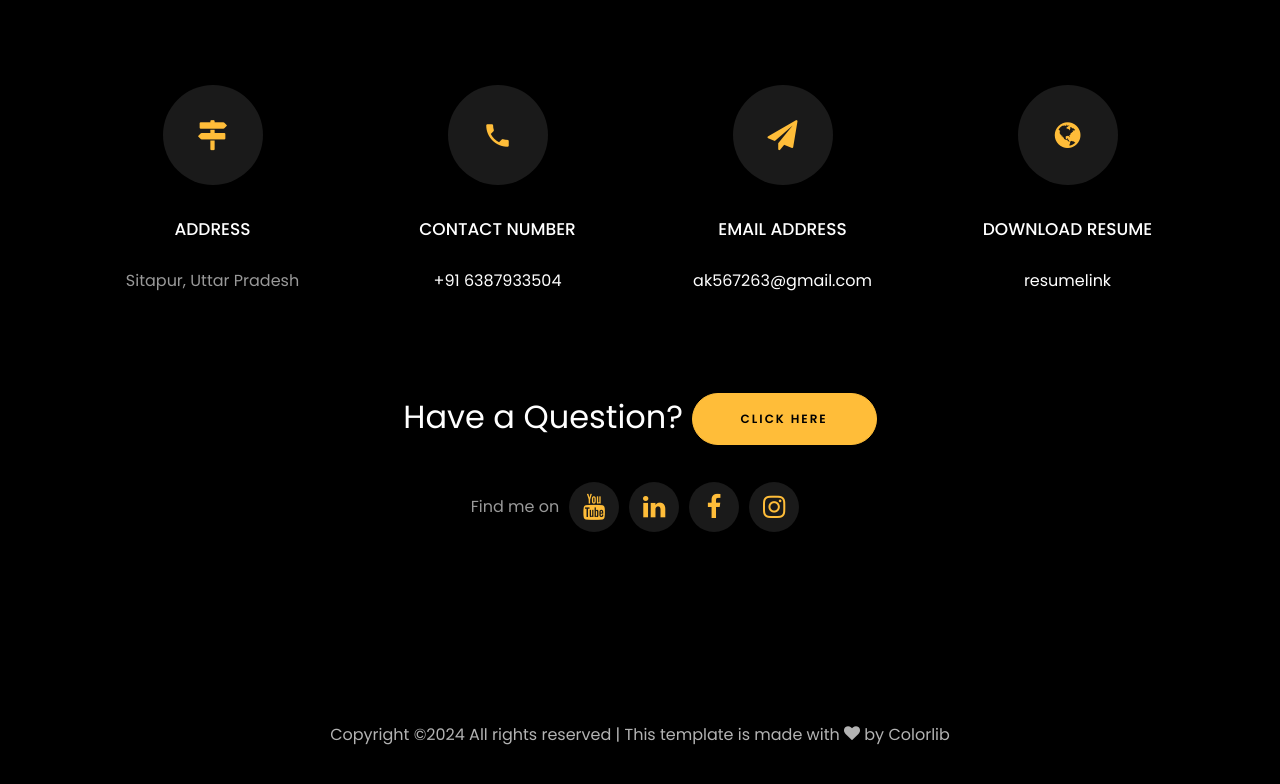
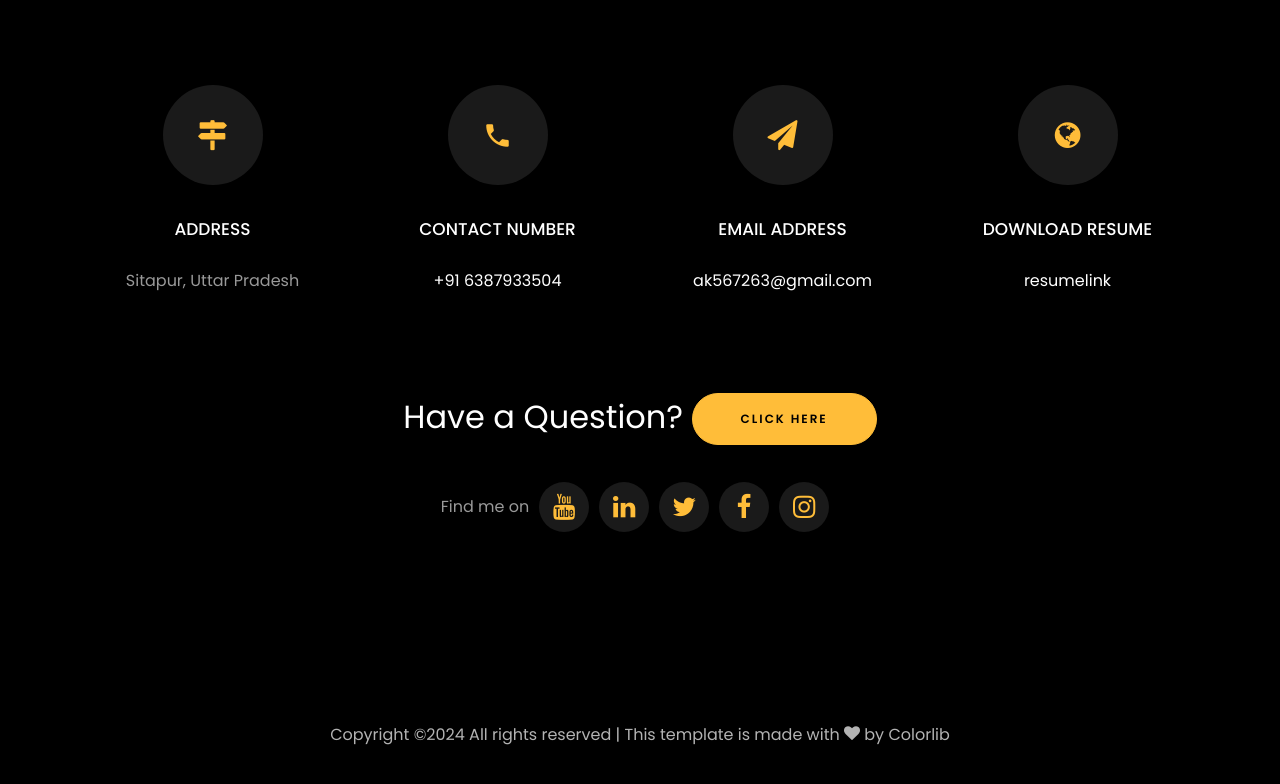
Before and after one commit to AnkitKumardesign/ankitkujmar.github.oi, a plain HTML site: page index.html in a window 1280 px wide. Shown: the part 5172-5956 px from the top of the page. Drawn offline with Linux system fonts and the light colour scheme; animation ran at ten frames a second; files whose address does not match are found by name.

Commit message:
Update index.html

```diff
--- a/index.html
+++ b/index.html
@@ -585,7 +585,7 @@
 					  <li class="ftco-animate normal-txt">Find me on  </li>
 					  <li class="ftco-animate"><a href="https://www.youtube.com/channel/UC5hZHp97cscVvVgqENVieGA"><span class="icon-youtube"></span></a></li>
 					  <li class="ftco-animate"><a href="https://www.linkedin.com/in/ankit-kumar-20419023b/"><span class="icon-linkedin"></span></a></li>
-					  <!-- <li class="ftco-animate"><a href="https://twitter.com/rishabhnmishra"><span class="icon-twitter"></span></a></li> -->
+					  <li class="ftco-animate"><a href="https://twitter.com/AnkitKumar_1999"><span class="icon-twitter"></span></a></li>
 					  <li class="ftco-animate"><a href="https://www.facebook.com/profile.php?id=100008056487072"><span class="icon-facebook"></span></a></li>
 				      <li class="ftco-animate"><a href="https://www.instagram.com/ankitverma5828/"><span class="icon-instagram"></span></a></li>
 					</ul>
```
